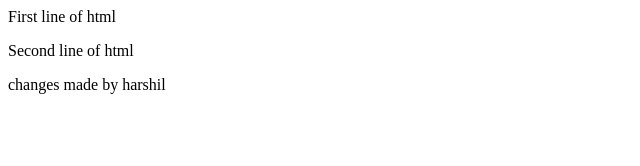
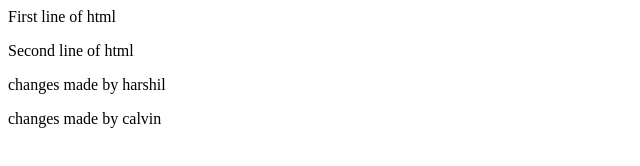
Before and after one commit to ranaharshil23/demo, a plain HTML site: page index.html in a window 1280 px wide. Shown: the whole page, without its empty margins (0-640 px from the left). Drawn offline with Linux system fonts and the light colour scheme.

Commit message:
changes by calvin

```diff
--- a/index.html
+++ b/index.html
@@ -1,3 +1,4 @@
 <p>First line of html</p>
 <p>Second line of html</p>
 <p>changes made by harshil</p>
+<p>changes made by calvin</p>
```
